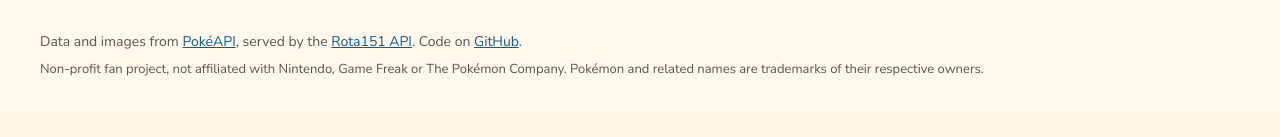
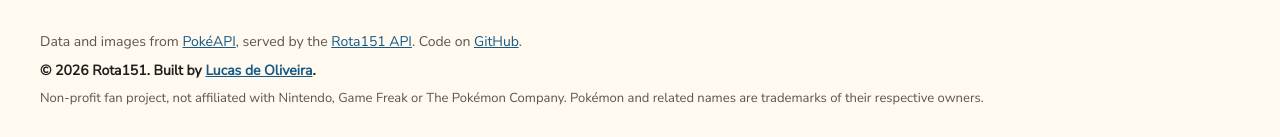
Before and after one commit to ilucasoliveira/pokedex-api, a React (Vite) app in the folder frontend/: page / in a window 1280 px wide. Shown: the part 1191-1328 px from the top of the page. Before the commit the page ends 1302 px from the top, so only its background shows below. Built offline with nearby package versions, Linux system fonts and the light colour scheme; no server answers.

Commit message:
feat: créditos com copyright e autor no rodapé

```diff
--- a/frontend/src/components/Footer.module.css
+++ b/frontend/src/components/Footer.module.css
@@ -13,6 +13,11 @@
   gap: var(--space-8);
 }
 
+.credits {
+  font-weight: 700;
+  color: var(--color-ink);
+}
+
 .disclaimer {
   font-size: 13px;
 }
--- a/frontend/src/components/Footer.tsx
+++ b/frontend/src/components/Footer.tsx
@@ -3,6 +3,9 @@ import { API_URL } from '../services/pokemonApi'
 import styles from './Footer.module.css'
 
 const REPOSITORY_URL = 'https://github.com/ilucasoliveira/pokedex-api'
+const AUTHOR_URL = 'https://github.com/ilucasoliveira'
+// Ano do copyright, calculado quando o site carrega.
+const YEAR = new Date().getFullYear()
 
 export function Footer() {
   return (
@@ -13,6 +16,10 @@ export function Footer() {
           {t('footer.servedBy')} <a href={`${API_URL}/docs`}>{t('footer.api')}</a>
           {t('footer.code')} <a href={REPOSITORY_URL}>GitHub</a>.
         </p>
+        <p className={styles.credits}>
+          {t('footer.credits', { year: YEAR })}{' '}
+          <a href={AUTHOR_URL}>Lucas de Oliveira</a>.
+        </p>
         <p className={styles.disclaimer}>{t('footer.disclaimer')}</p>
       </div>
     </footer>
--- a/frontend/src/i18n/messages.ts
+++ b/frontend/src/i18n/messages.ts
@@ -23,6 +23,7 @@ export const pt = {
   'footer.servedBy': ', servidos pela',
   'footer.api': 'API da Rota151',
   'footer.code': '. Código no',
+  'footer.credits': '© {year} Rota151. Desenvolvido por',
   'footer.disclaimer':
     'Projeto de fã, sem fins lucrativos e sem afiliação com Nintendo, Game Freak ou The Pokémon Company. Pokémon e os nomes relacionados são marcas de seus respectivos donos.',
 
@@ -258,6 +259,7 @@ export const en: Messages = {
   'footer.servedBy': ', served by the',
   'footer.api': 'Rota151 API',
   'footer.code': '. Code on',
+  'footer.credits': '© {year} Rota151. Built by',
   'footer.disclaimer':
     'Non-profit fan project, not affiliated with Nintendo, Game Freak or The Pokémon Company. Pokémon and related names are trademarks of their respective owners.',
 
```
Also changed, not shown: 1 other file (tests, documents, lock files or other folders).
